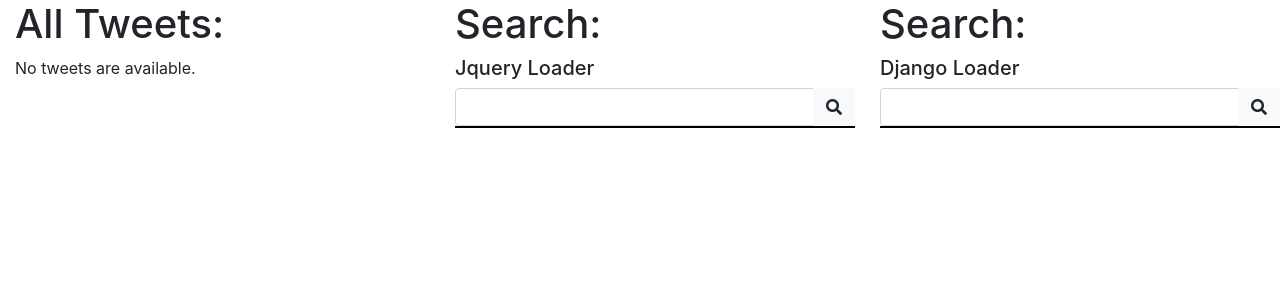
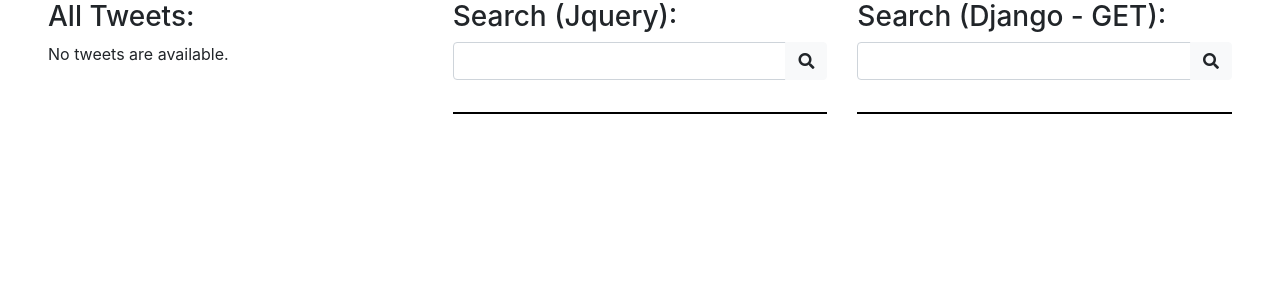
Before and after one commit to unlock21/Marvel-API-Playground, a Django app: page / in a window 1280 px wide. Shown: the top 300 px of the page. Run offline with Django 3.2, Linux system fonts and the light colour scheme; data that the repository does not hold is empty; some libraries are stand-ins or nearby versions.

Commit message:
Clean up style some more

```diff
--- a/twitter/templates/twitter/index.html
+++ b/twitter/templates/twitter/index.html
@@ -10,7 +10,7 @@
         <script src="https://stackpath.bootstrapcdn.com/bootstrap/4.5.0/js/bootstrap.min.js" integrity="sha384-OgVRvuATP1z7JjHLkuOU7Xw704+h835Lr+6QL9UvYjZE3Ipu6Tp75j7Bh/kR0JKI" crossorigin="anonymous"></script>
         <style>
             #tweets-container {
-                width: 25rem;
+                max-width: 25rem;
                 height: 100%;
                 overflow: hidden;
             }
@@ -21,22 +21,23 @@
                 justify-content: center;
                 border: 1px black solid;
                 overflow: auto;
+                margin-top: 2rem;
             }
 
             #search-container {
-                width: 25rem;
+                max-width: 25rem;
                 height: 100%;
             }
         </style>
     </head>
     <body>
-        <div class="container-fluid">
+        <div class="container-fluid px-5">
           <div class="row">
 
-            <div class="col">
+            <div class="col-lg col-md-4">
                 {% comment %} ALL TWEETS {% endcomment %}
                 <div id="tweets-container">
-                    <h1>All Tweets:</h1>
+                    <h3>All Tweets:</h3>
                     {% if tweets %}
                     <div class="tweets">
                     {% for tweet in tweets %}
@@ -54,11 +55,10 @@
                 </div>
             </div>
 
-            <div class="col">
+            <div class="col-lg col-md-4">
                 {% comment %} JQUERY SEARCH {% endcomment %}
                 <div id="search-container">
-                    <h1>Search:</h1>
-                    <h5>Jquery Loader</h5>
+                    <h3>Search (Jquery):</h3>
                     <div class="input-group">
                         <input class="form-control" id="jquerySearchInput">
                         <div class="input-group-append">
@@ -70,10 +70,10 @@
                 </div>
             </div>
 
+            <div class="col-lg col-md-4">
                 {% comment %} DJANGO SEARCH {% endcomment %}
                 <div id="search-container">
-                <h1>Search:</h1>
-                <h5>Django Loader</h5>
+                    <h3>Search (Django - GET):</h3>
                     <form action="" method="GET">
                         <div class="input-group">
                             <input class="form-control" name="q" id="djangoSearchInput">
@@ -91,6 +91,7 @@
                             </div>
                         </div>
                         {% endfor %}
+                    </div>
                 </div>
             </div>
 
```
Lines whose indentation alone changed are shown as unchanged.
